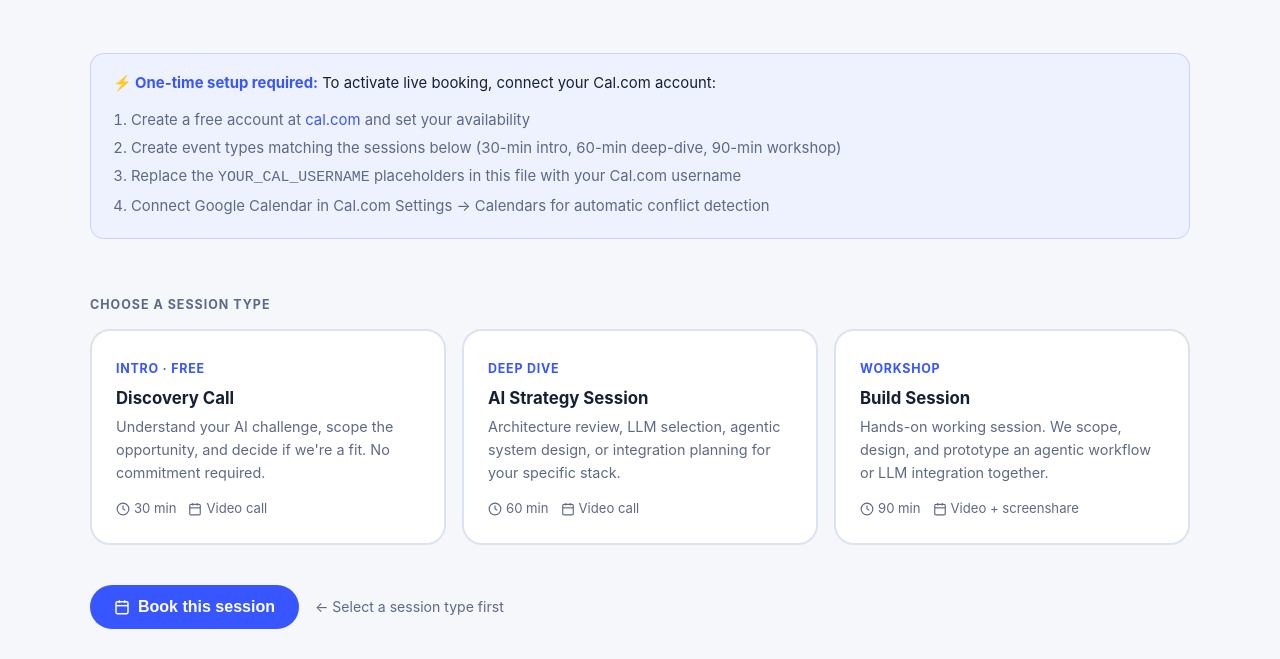
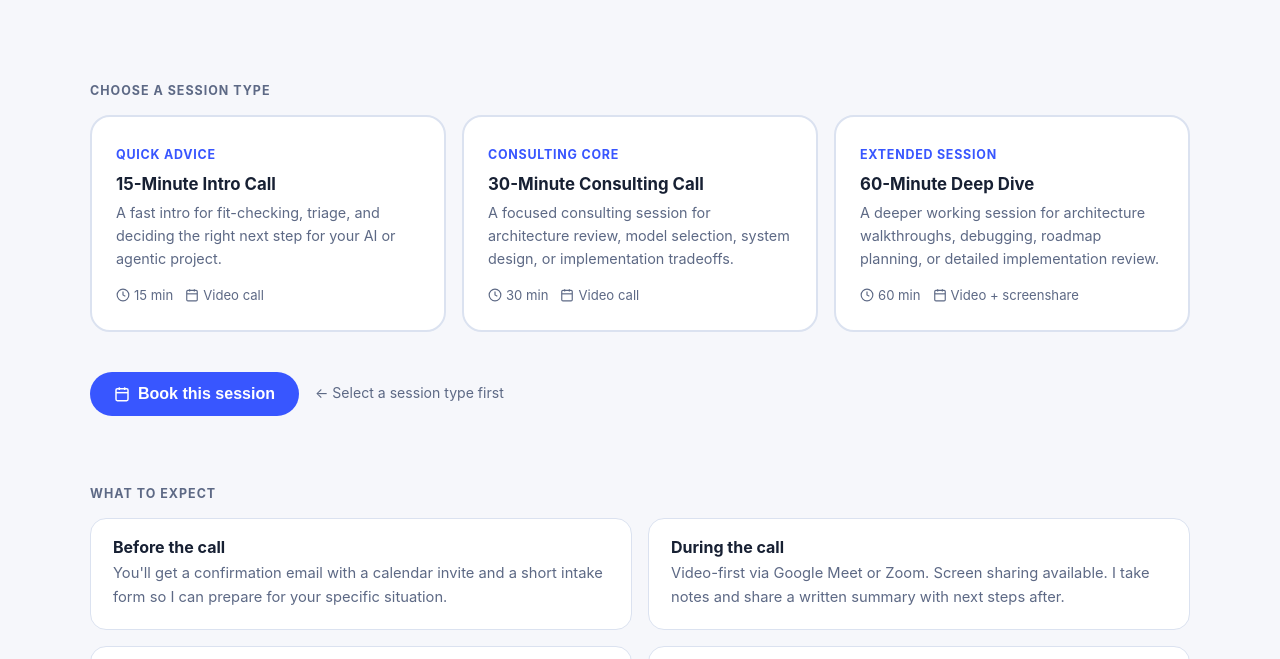
Before and after one commit to davidlifschitz/davidlifschitz.github.io, a plain HTML site: page booking.html in a window 1280 px wide. Shown: the part 312-971 px from the top of the page. Drawn offline with Linux system fonts and the light colour scheme; a script that the page names is missing.

Commit message:
Update booking page with real Cal.com links + add Book a Call nav link

```diff
--- a/booking.html
+++ b/booking.html
@@ -5,7 +5,6 @@
   <meta name="viewport" content="width=device-width, initial-scale=1.0" />
   <title>Book a Consulting Call — David Lifschitz</title>
   <meta name="description" content="Book a 1-on-1 AI consulting session with David Lifschitz. Choose a session type and pick a time that works for you." />
-  <!-- Cal.com embed -->
   <script type="text/javascript">
     (function (C, A, L) { let p = function (a, ar) { a.q.push(ar); }; let d = C.document; C.Cal = C.Cal || function () { let cal = C.Cal; let ar = arguments; if (!cal.loaded) { cal.ns = {}; cal.q = cal.q || []; d.head.appendChild(d.createElement("script")).src = A; cal.loaded = true; } if (ar[0] === L) { const api = function () { p(api, arguments); }; const namespace = ar[1]; api.q = api.q || []; if(typeof namespace === "string"){cal.ns[namespace] = cal.ns[namespace] || api;p(cal.ns[namespace], ar);p(cal, [L, ar[1], ar[2]])} else p(cal, ar); return;} p(cal, ar); }; })(window, "https://app.cal.com/embed/embed.js", "init");
     Cal("init", {origin:"https://cal.com"});
@@ -34,8 +33,6 @@
     a { color: var(--accent); text-decoration: none; }
     a:hover { text-decoration: underline; }
     .wrap { width: min(calc(100% - 32px), var(--max)); margin: 0 auto; }
-
-    /* NAV */
     .site-header {
       position: sticky;
       top: 0;
@@ -53,8 +50,6 @@
     }
     .nav-links { display: flex; flex-wrap: wrap; gap: 14px; font-size: 0.95rem; }
     .brand { font-weight: 700; color: var(--text); }
-
-    /* HERO */
     .hero { padding: 64px 0 36px; }
     .eyebrow {
       display: inline-block;
@@ -75,8 +70,6 @@
       max-width: 660px;
       margin: 0 0 20px;
     }
-
-    /* SESSION TYPE CARDS */
     section { padding: 24px 0; }
     .section-label {
       display: inline-block;
@@ -130,11 +123,7 @@
       font-size: 0.82rem;
       color: var(--muted);
     }
-    .session-meta span {
-      display: flex;
-      align-items: center;
-      gap: 4px;
-    }
+    .session-meta span { display: flex; align-items: center; gap: 4px; }
     .check-badge {
       display: none;
       position: absolute;
@@ -148,8 +137,6 @@
       justify-content: center;
     }
     .session-card.active .check-badge { display: flex; }
-
-    /* BOOK BUTTON */
     .book-btn-row { display: flex; align-items: center; gap: 16px; margin-bottom: 16px; flex-wrap: wrap; }
     .button {
       display: inline-flex;
@@ -165,24 +152,10 @@
       transition: background 0.18s, transform 0.15s;
       text-decoration: none;
     }
-    .button.primary {
-      background: var(--accent);
-      color: white;
-      border: none;
-    }
-    .button.primary:hover {
-      background: var(--accent-hover);
-      transform: translateY(-1px);
-      text-decoration: none;
-    }
-    .button.secondary {
-      background: var(--surface);
-      color: var(--text);
-      border-color: var(--border);
-    }
+    .button.primary { background: var(--accent); color: white; border: none; }
+    .button.primary:hover { background: var(--accent-hover); transform: translateY(-1px); text-decoration: none; }
+    .button.secondary { background: var(--surface); color: var(--text); border-color: var(--border); }
     .hint-text { font-size: 0.88rem; color: var(--muted); }
-
-    /* CAL EMBED WRAPPER */
     #cal-embed-container {
       display: none;
       background: var(--surface);
@@ -193,19 +166,6 @@
       min-height: 600px;
     }
     #cal-embed-container.visible { display: block; }
-    #cal-placeholder {
-      display: flex;
-      flex-direction: column;
-      align-items: center;
-      justify-content: center;
-      padding: 60px 24px;
-      color: var(--muted);
-      gap: 12px;
-      text-align: center;
-    }
-    #cal-placeholder svg { opacity: 0.3; }
-
-    /* WHAT TO EXPECT */
     .info-grid {
       display: grid;
       grid-template-columns: repeat(2, minmax(0, 1fr));
@@ -219,23 +179,7 @@
     }
     .info-card h3 { font-size: 1rem; margin-bottom: 6px; }
     .info-card p { color: var(--muted); font-size: 0.92rem; margin: 0; }
-
-    /* SETUP NOTICE */
-    .setup-notice {
-      background: var(--accent-soft);
-      border: 1px solid rgba(56,86,255,0.2);
-      border-radius: 14px;
-      padding: 18px 22px;
-      margin-bottom: 28px;
-      font-size: 0.93rem;
-      color: var(--text);
-    }
-    .setup-notice strong { color: var(--accent); }
-    .setup-notice ol { margin: 10px 0 0 18px; padding: 0; color: var(--muted); line-height: 1.9; }
-
-    /* FOOTER */
     footer { padding: 36px 0 60px; color: var(--muted); font-size: 0.95rem; }
-
     @media (max-width: 860px) {
       .session-grid { grid-template-columns: 1fr; }
       .info-grid { grid-template-columns: 1fr; }
@@ -256,6 +200,7 @@
       <a href="index.html#research">Research</a>
       <a href="blog/index.html">Writing</a>
       <a href="https://github.com/davidlifschitz" target="_blank" rel="noreferrer">GitHub</a>
+      <a href="booking.html" style="color:var(--accent);font-weight:600;">Book a Call</a>
     </nav>
   </div>
 </header>
@@ -268,28 +213,36 @@
     <p class="lead">Applied AI/ML engineering, agentic system design, and LLM integration. Pick the session type that fits your goal and grab a time that works.</p>
   </section>
 
-  <!-- SETUP NOTICE (remove once Cal.com is configured) -->
-  <div class="setup-notice" id="setup-notice">
-    <strong>⚡ One-time setup required:</strong> To activate live booking, connect your Cal.com account:
-    <ol>
-      <li>Create a free account at <a href="https://cal.com" target="_blank" rel="noreferrer">cal.com</a> and set your availability</li>
-      <li>Create event types matching the sessions below (30-min intro, 60-min deep-dive, 90-min workshop)</li>
-      <li>Replace the <code>YOUR_CAL_USERNAME</code> placeholders in this file with your Cal.com username</li>
-      <li>Connect Google Calendar in Cal.com Settings → Calendars for automatic conflict detection</li>
-    </ol>
-  </div>
-
   <section>
     <span class="section-label">Choose a session type</span>
     <div class="session-grid">
 
-      <div class="session-card" data-cal-link="YOUR_CAL_USERNAME/intro-call" onclick="selectSession(this)">
+      <div class="session-card" data-cal-link="david-lifschitz-agentic-solutions/15min" onclick="selectSession(this)">
         <div class="check-badge">
           <svg width="12" height="12" viewBox="0 0 12 12" fill="none"><path d="M2 6l3 3 5-5" stroke="white" stroke-width="1.8" stroke-linecap="round" stroke-linejoin="round"/></svg>
         </div>
-        <span class="type-tag">Intro · Free</span>
-        <h3>Discovery Call</h3>
-        <p>Understand your AI challenge, scope the opportunity, and decide if we're a fit. No commitment required.</p>
+        <span class="type-tag">Quick Advice</span>
+        <h3>15-Minute Intro Call</h3>
+        <p>A fast intro for fit-checking, triage, and deciding the right next step for your AI or agentic project.</p>
+        <div class="session-meta">
+          <span>
+            <svg width="14" height="14" viewBox="0 0 24 24" fill="none" stroke="currentColor" stroke-width="2"><circle cx="12" cy="12" r="10"/><polyline points="12 6 12 12 16 14"/></svg>
+            15 min
+          </span>
+          <span>
+            <svg width="14" height="14" viewBox="0 0 24 24" fill="none" stroke="currentColor" stroke-width="2"><rect x="3" y="4" width="18" height="18" rx="2"/><line x1="16" y1="2" x2="16" y2="6"/><line x1="8" y1="2" x2="8" y2="6"/><line x1="3" y1="10" x2="21" y2="10"/></svg>
+            Video call
+          </span>
+        </div>
+      </div>
+
+      <div class="session-card" data-cal-link="david-lifschitz-agentic-solutions/30min" onclick="selectSession(this)">
+        <div class="check-badge">
+          <svg width="12" height="12" viewBox="0 0 12 12" fill="none"><path d="M2 6l3 3 5-5" stroke="white" stroke-width="1.8" stroke-linecap="round" stroke-linejoin="round"/></svg>
+        </div>
+        <span class="type-tag">Consulting Core</span>
+        <h3>30-Minute Consulting Call</h3>
+        <p>A focused consulting session for architecture review, model selection, system design, or implementation tradeoffs.</p>
         <div class="session-meta">
           <span>
             <svg width="14" height="14" viewBox="0 0 24 24" fill="none" stroke="currentColor" stroke-width="2"><circle cx="12" cy="12" r="10"/><polyline points="12 6 12 12 16 14"/></svg>
@@ -302,36 +255,17 @@
         </div>
       </div>
 
-      <div class="session-card" data-cal-link="YOUR_CAL_USERNAME/ai-consulting" onclick="selectSession(this)">
+      <div class="session-card" data-cal-link="david-lifschitz-agentic-solutions/60min" onclick="selectSession(this)">
         <div class="check-badge">
           <svg width="12" height="12" viewBox="0 0 12 12" fill="none"><path d="M2 6l3 3 5-5" stroke="white" stroke-width="1.8" stroke-linecap="round" stroke-linejoin="round"/></svg>
         </div>
-        <span class="type-tag">Deep Dive</span>
-        <h3>AI Strategy Session</h3>
-        <p>Architecture review, LLM selection, agentic system design, or integration planning for your specific stack.</p>
+        <span class="type-tag">Extended Session</span>
+        <h3>60-Minute Deep Dive</h3>
+        <p>A deeper working session for architecture walkthroughs, debugging, roadmap planning, or detailed implementation review.</p>
         <div class="session-meta">
           <span>
             <svg width="14" height="14" viewBox="0 0 24 24" fill="none" stroke="currentColor" stroke-width="2"><circle cx="12" cy="12" r="10"/><polyline points="12 6 12 12 16 14"/></svg>
             60 min
-          </span>
-          <span>
-            <svg width="14" height="14" viewBox="0 0 24 24" fill="none" stroke="currentColor" stroke-width="2"><rect x="3" y="4" width="18" height="18" rx="2"/><line x1="16" y1="2" x2="16" y2="6"/><line x1="8" y1="2" x2="8" y2="6"/><line x1="3" y1="10" x2="21" y2="10"/></svg>
-            Video call
-          </span>
-        </div>
-      </div>
-
-      <div class="session-card" data-cal-link="YOUR_CAL_USERNAME/ai-workshop" onclick="selectSession(this)">
-        <div class="check-badge">
-          <svg width="12" height="12" viewBox="0 0 12 12" fill="none"><path d="M2 6l3 3 5-5" stroke="white" stroke-width="1.8" stroke-linecap="round" stroke-linejoin="round"/></svg>
-        </div>
-        <span class="type-tag">Workshop</span>
-        <h3>Build Session</h3>
-        <p>Hands-on working session. We scope, design, and prototype an agentic workflow or LLM integration together.</p>
-        <div class="session-meta">
-          <span>
-            <svg width="14" height="14" viewBox="0 0 24 24" fill="none" stroke="currentColor" stroke-width="2"><circle cx="12" cy="12" r="10"/><polyline points="12 6 12 12 16 14"/></svg>
-            90 min
           </span>
           <span>
             <svg width="14" height="14" viewBox="0 0 24 24" fill="none" stroke="currentColor" stroke-width="2"><rect x="3" y="4" width="18" height="18" rx="2"/><line x1="16" y1="2" x2="16" y2="6"/><line x1="8" y1="2" x2="8" y2="6"/><line x1="3" y1="10" x2="21" y2="10"/></svg>
@@ -343,19 +277,14 @@
     </div>
 
     <div class="book-btn-row">
-      <button class="button primary" id="book-btn" onclick="openCalEmbed()">
+      <button class="button primary" onclick="openCalEmbed()">
         <svg width="16" height="16" viewBox="0 0 24 24" fill="none" stroke="currentColor" stroke-width="2.2"><rect x="3" y="4" width="18" height="18" rx="2"/><line x1="16" y1="2" x2="16" y2="6"/><line x1="8" y1="2" x2="8" y2="6"/><line x1="3" y1="10" x2="21" y2="10"/></svg>
         Book this session
       </button>
       <span class="hint-text" id="hint-text">← Select a session type first</span>
     </div>
 
-    <div id="cal-embed-container">
-      <div id="cal-placeholder">
-        <svg width="48" height="48" viewBox="0 0 24 24" fill="none" stroke="currentColor" stroke-width="1.5"><rect x="3" y="4" width="18" height="18" rx="2"/><line x1="16" y1="2" x2="16" y2="6"/><line x1="8" y1="2" x2="8" y2="6"/><line x1="3" y1="10" x2="21" y2="10"/></svg>
-        <p>Select a session type above, then click <strong>Book this session</strong> to open the calendar.</p>
-      </div>
-    </div>
+    <div id="cal-embed-container"></div>
   </section>
 
   <section>
@@ -371,7 +300,7 @@
       </div>
       <div class="info-card">
         <h3>Topics I cover</h3>
-        <p>LLM selection & fine-tuning, agentic architecture, RAG pipelines, multi-agent orchestration, API integration, and production deployment.</p>
+        <p>LLM selection &amp; fine-tuning, agentic architecture, RAG pipelines, multi-agent orchestration, API integration, and production deployment.</p>
       </div>
       <div class="info-card">
         <h3>Follow-up</h3>
@@ -403,25 +332,16 @@
       document.getElementById('hint-text').style.color = '#e05';
       return;
     }
-
     const calLink = selectedCard.getAttribute('data-cal-link');
     const container = document.getElementById('cal-embed-container');
     container.innerHTML = '';
     container.classList.add('visible');
-
-    // Scroll into view
     setTimeout(() => container.scrollIntoView({ behavior: 'smooth', block: 'start' }), 100);
-
-    // Mount Cal.com inline embed
     Cal("inline", {
       elementOrSelector: "#cal-embed-container",
       calLink: calLink,
       layout: "month_view",
-      config: {
-        theme: "light",
-        hideEventTypeDetails: "0",
-        layout: "month_view"
-      }
+      config: { theme: "light", hideEventTypeDetails: "0", layout: "month_view" }
     });
   }
 </script>
```
Also changed, not shown: index.html (+2 -0 lines).
